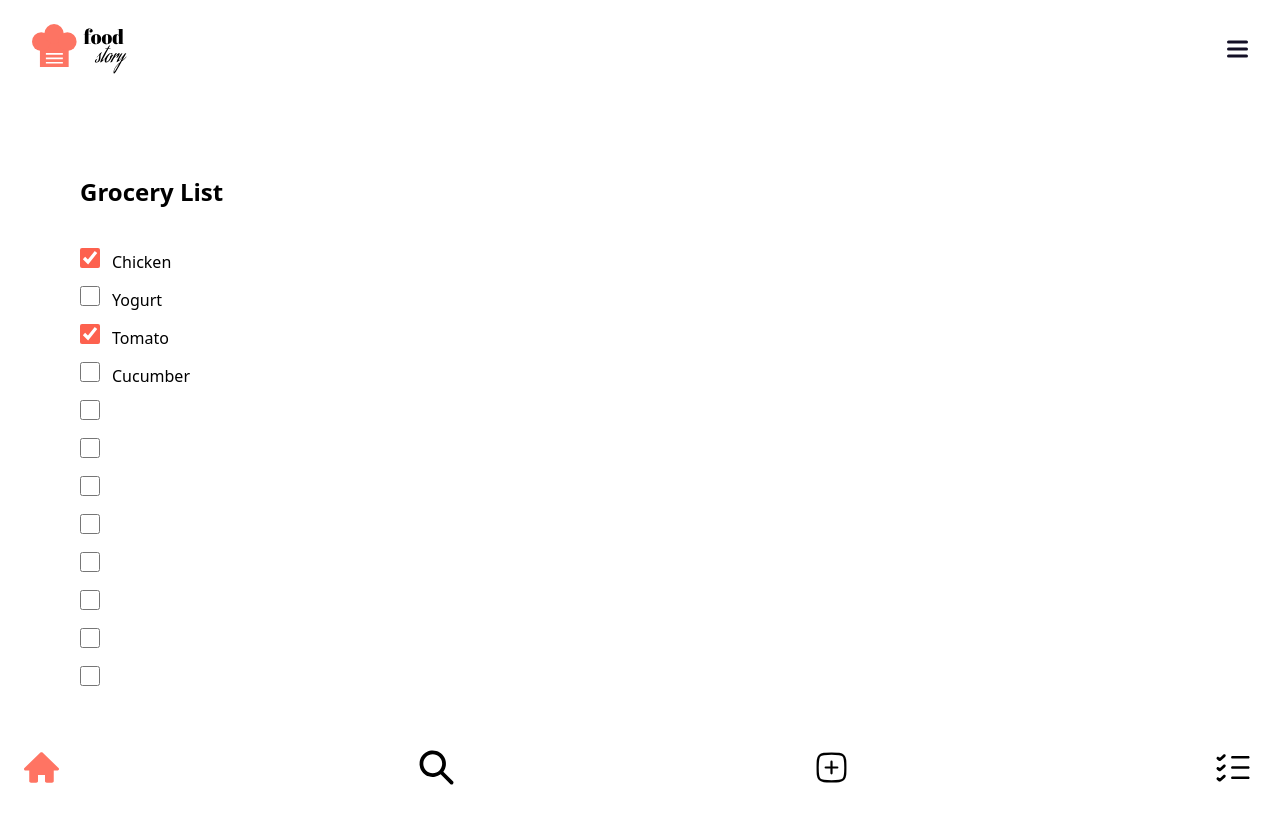
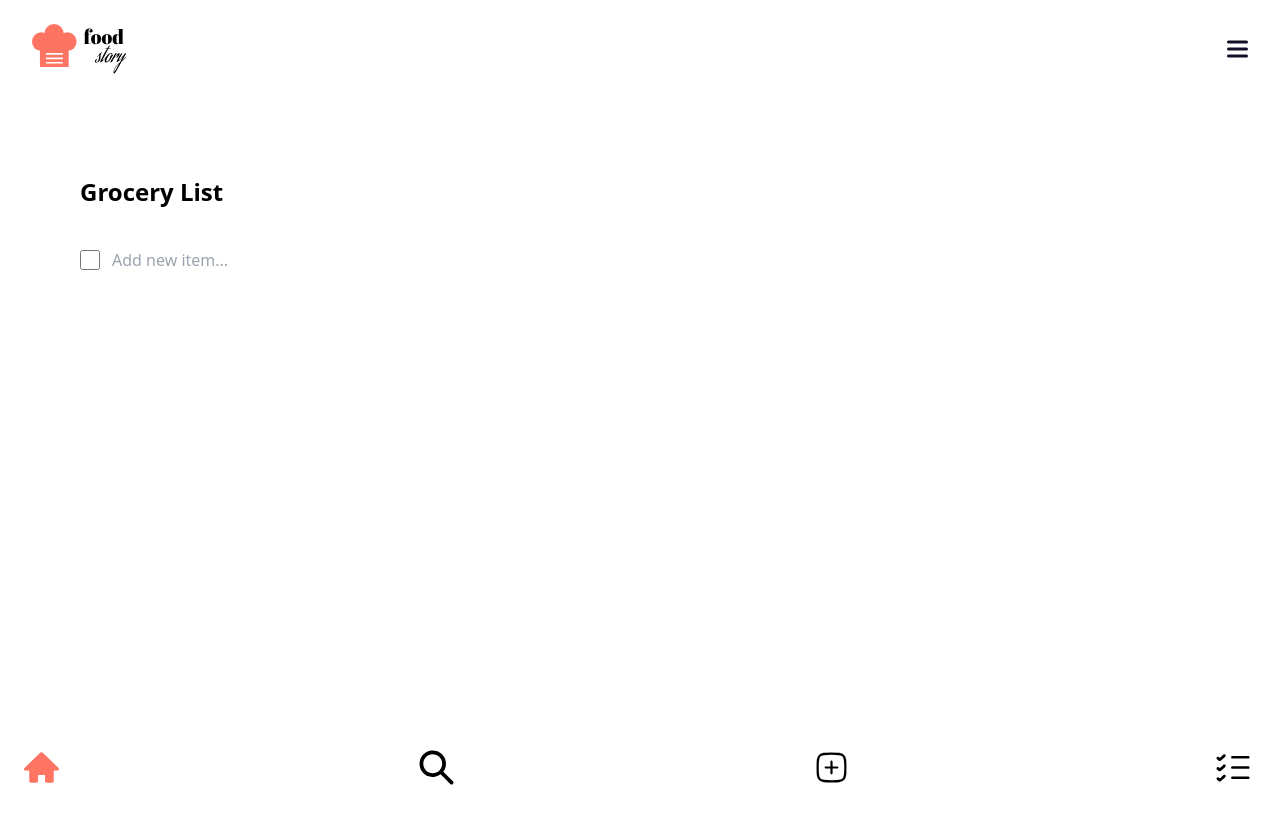
Before and after one commit to Razzoy/foodStoryApp, a React (Vite) app: page /grocery in a window 1280 px wide. Shown: the top 824 px of the page. After the commit the page ends 800 px from the top, so only its background shows below. Built offline with nearby package versions, Linux system fonts and the light colour scheme.

Commit message:
grocerylist adding items

```diff
--- a/src/pages/Grocery.tsx
+++ b/src/pages/Grocery.tsx
@@ -1,135 +1,86 @@
-
-import { useState } from "react";
+import React, { useState, useRef } from "react";
 
 export function Grocery() {
-  console.log ("Grocery component is rendering");
   const [foods, setFoods] = useState([
+    { id: 1, text: '', completed: false }
+  ]);
+  const inputRefs = useRef<HTMLInputElement[]>([]);
 
-    {
-      id:1,
-      text: 'Chicken',
-      completed: true
-    },
-    {
-      id:2,
-      text: 'Yogurt',
-      completed: false
-    },
-    {
-      id:3,
-      text: 'Tomato',
-      completed: true
-    },
-    {
-      id:4,
-      text: 'Cucumber',
-      completed: false
-    },
-    {
-      id:5,
+  function handleKeyDown(event: React.KeyboardEvent<HTMLInputElement>, id: number, index: number) {
+    if (event.key === 'Enter') {
+      event.preventDefault();
+      if (event.currentTarget.value.trim() !== '') {
+        addFood(index + 1);
+        inputRefs.current[index + 1].focus();
+      }
+    } else if (event.key === 'Backspace' && event.currentTarget.value === '') {
+      event.preventDefault();
+      removeFood(id, index);
+      if (index > 0) {
+        inputRefs.current[index - 1].focus();
+      } else {
+        inputRefs.current[0].focus();
+      }
+    }
+  }
+
+  function addFood(index:number) {
+    const newFood = {
+      id: Date.now(),
       text: '',
-      completed: false,
-      isDisplayOnly: true
-    },
-    {
-      id:6,
-      text: '',
-      completed: false,
-      isDisplayOnly: true
-    },
-    {
-      id:7,
-      text: '',
-      completed: false,
-      isDisplayOnly: true
-    },
-    {
-      id:8,
-      text: '',
-      completed: false,
-      isDisplayOnly: true
-    },
-    {
-      id:9,
-      text: '',
-      completed: false,
-      isDisplayOnly: true
-    },
-    {
-      id:10,
-      text: '',
-      completed: false,
-      isDisplayOnly: true
-    },
-    {
-      id:11,
-      text: '',
-      completed: false,
-      isDisplayOnly: true
-    },
-    {
-      id:12,
-      text: '',
-      completed: false,
-      isDisplayOnly: true
-    }
-  ]
-  );
-  const [text, setText] = useState('');
-
-    function addFood(text:string){
-      if(text.trim()=='') {
-      const newFood = {
-        id: Date.now(),text,
       completed: false
     };
-      setFoods([...foods, newFood]);
-      setText('');
+    const newFoods = [...foods];
+    newFoods.splice(index, 0, newFood);
+    setFoods(newFoods);
+  }
+
+  function removeFood(id:number, index:number) {
+    if (foods.length > 1) {
+      const newFoods = foods.filter(food => food.id !== id);
+      setFoods(newFoods);
     }
   }
-    function deleteFood(id:number) {
-      setFoods(foods.filter(food=>food.id !== id));
-    }
-      function toggleCompleted (id:number) {
-        setFoods(foods.map(food =>{
-          if (food.id ===id && !food.isDisplayOnly) {
-            return {...food, completed: !food.completed};
-        }
-        	else{
-            return food;
-          }
-      }));
+
+  function updateFoodText(id:number, newText:string) {
+    setFoods(foods.map(food =>
+      food.id === id ? { ...food, text: newText } : food
+    ));
   }
 
-            // text 2xl=32 px/
+  function toggleCompleted(id:number) {
+    setFoods(foods.map(food =>
+      food.id === id ? { ...food, completed: !food.completed } : food
+    ));
+  }
+
   return (
-              <div className = " font-nunito p-20 ">
-                <h1 className = "font-semibold text-2xl mb-10">Grocery List</h1>
-                <ul className = "space-y-3 ">
-                  {foods.map(food => (
-                    <li key={food.id} className="text-[16px]  ">
+    <div className="font-nunito p-20">
+      <h1 className="font-semibold text-2xl mb-10">Grocery List</h1>
+      <ul className="space-y-3">
+        {foods.map((food, index) => (
+          <li key={food.id} className="text-[16px] flex items-center">
             <input
               type="checkbox"
               checked={food.completed}
               onChange={() => toggleCompleted(food.id)}
-                        disabled={false} //*gerir checkbox óvirkt*//
-                        title = {food.text} //when hover over  checkbox, the color change*//
-                        className= "mr-3  h-5 w-5 accent-[#fd614e]" //accent is for the color inside the checkbox*//
-
+              className="mr-3 h-5 w-5 accent-[#fd614e] flex-shrink-0"
             />
-                      {food.text}
-                      {!food.isDisplayOnly && (
-
-                      <button onClick={() => deleteFood(food.id)}></button>
-                      )}
+            <input
+              type="text"
+              value={food.text}
+              onChange={(e) => updateFoodText(food.id, e.target.value)}
+              onKeyDown={(e) => handleKeyDown(e, food.id, index)}
+              ref={(el) => {
+                if(el) inputRefs.current[index] = el}}
+              className={`bg-transparent focus:outline-none flex-grow ${
+                food.completed ? 'line-through text-gray-500' : ''
+              }`}
+              placeholder={index === foods.length - 1 ? "Add new item..." : ""}
+            />
           </li>
         ))}
       </ul>
-                <input
-                  value={text}
-                  onChange={(e) => setText(e.target.value)}
-                />
-
     </div>
   );
 }
```
Lines whose indentation alone changed are shown as unchanged.
